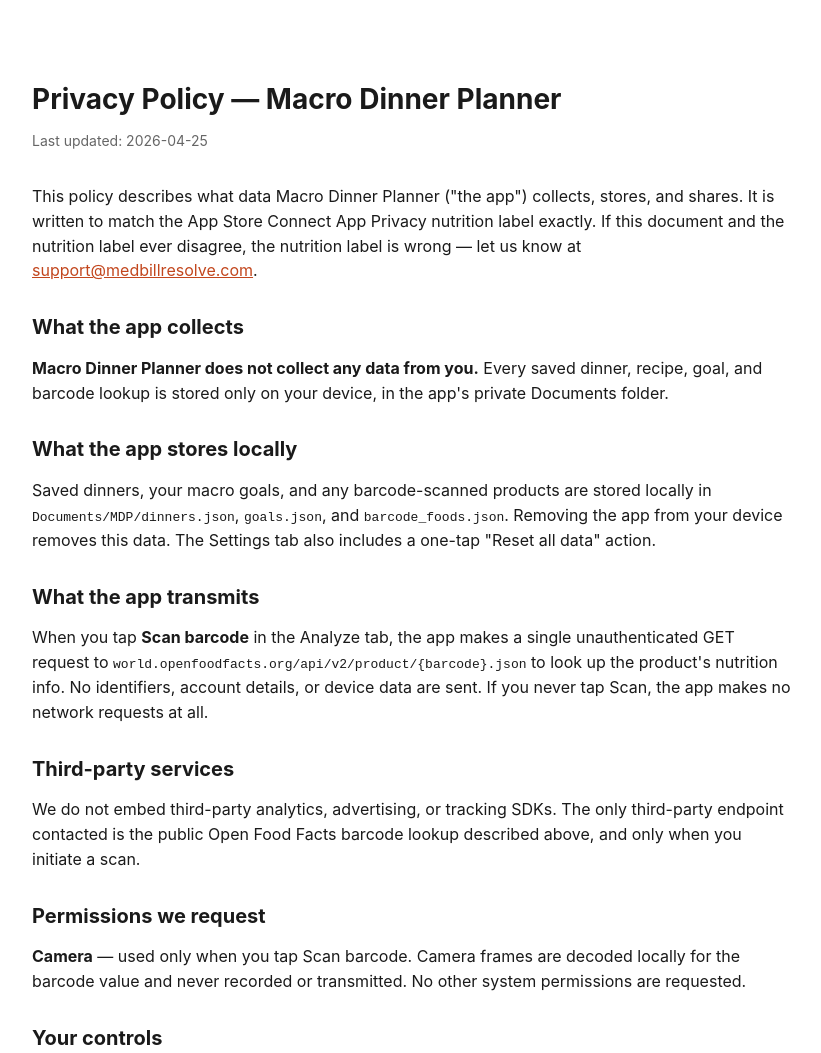
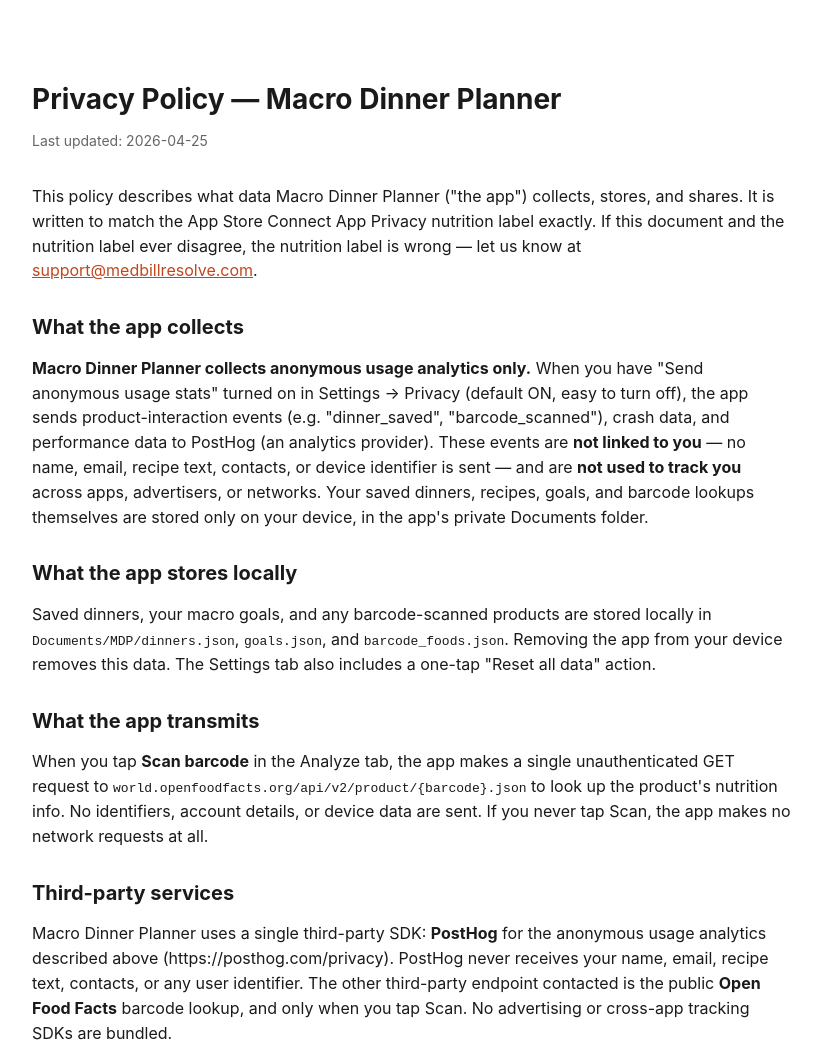
Before and after one commit to HAS-deploy/macrodinnerplanner, a plain HTML site: page privacy.html in a window 1280 px wide. Shown: the top 1053 px of the page, without its empty margins (228-1049 px from the left). Drawn offline with Linux system fonts and the light colour scheme.

Commit message:
Disclose PostHog anonymous analytics (1.0.5)

```diff
--- a/privacy.html
+++ b/privacy.html
@@ -29,7 +29,7 @@
 </p>
 
 <h2>What the app collects</h2>
-<p><strong>Macro Dinner Planner does not collect any data from you.</strong> Every saved dinner, recipe, goal, and barcode lookup is stored only on your device, in the app's private Documents folder.</p>
+<p><strong>Macro Dinner Planner collects anonymous usage analytics only.</strong> When you have "Send anonymous usage stats" turned on in Settings → Privacy (default ON, easy to turn off), the app sends product-interaction events (e.g. "dinner_saved", "barcode_scanned"), crash data, and performance data to PostHog (an analytics provider). These events are <strong>not linked to you</strong> — no name, email, recipe text, contacts, or device identifier is sent — and are <strong>not used to track you</strong> across apps, advertisers, or networks. Your saved dinners, recipes, goals, and barcode lookups themselves are stored only on your device, in the app's private Documents folder.</p>
 <!--
   Examples you can edit into this block, driven by section 5 of the risk
   profile. Pick the one that matches and delete the others.
@@ -55,7 +55,7 @@
 <p>When you tap <strong>Scan barcode</strong> in the Analyze tab, the app makes a single unauthenticated GET request to <code>world.openfoodfacts.org/api/v2/product/{barcode}.json</code> to look up the product's nutrition info. No identifiers, account details, or device data are sent. If you never tap Scan, the app makes no network requests at all.</p>
 
 <h2>Third-party services</h2>
-<p>We do not embed third-party analytics, advertising, or tracking SDKs. The only third-party endpoint contacted is the public Open Food Facts barcode lookup described above, and only when you initiate a scan.</p>
+<p>Macro Dinner Planner uses a single third-party SDK: <strong>PostHog</strong> for the anonymous usage analytics described above (https://posthog.com/privacy). PostHog never receives your name, email, recipe text, contacts, or any user identifier. The other third-party endpoint contacted is the public <strong>Open Food Facts</strong> barcode lookup, and only when you tap Scan. No advertising or cross-app tracking SDKs are bundled.</p>
 <!--
   If the app uses PostHog, OpenFoodFacts, Firebase, Stripe, Anthropic,
   OpenAI, etc., list each here with a one-sentence description of what is
```
